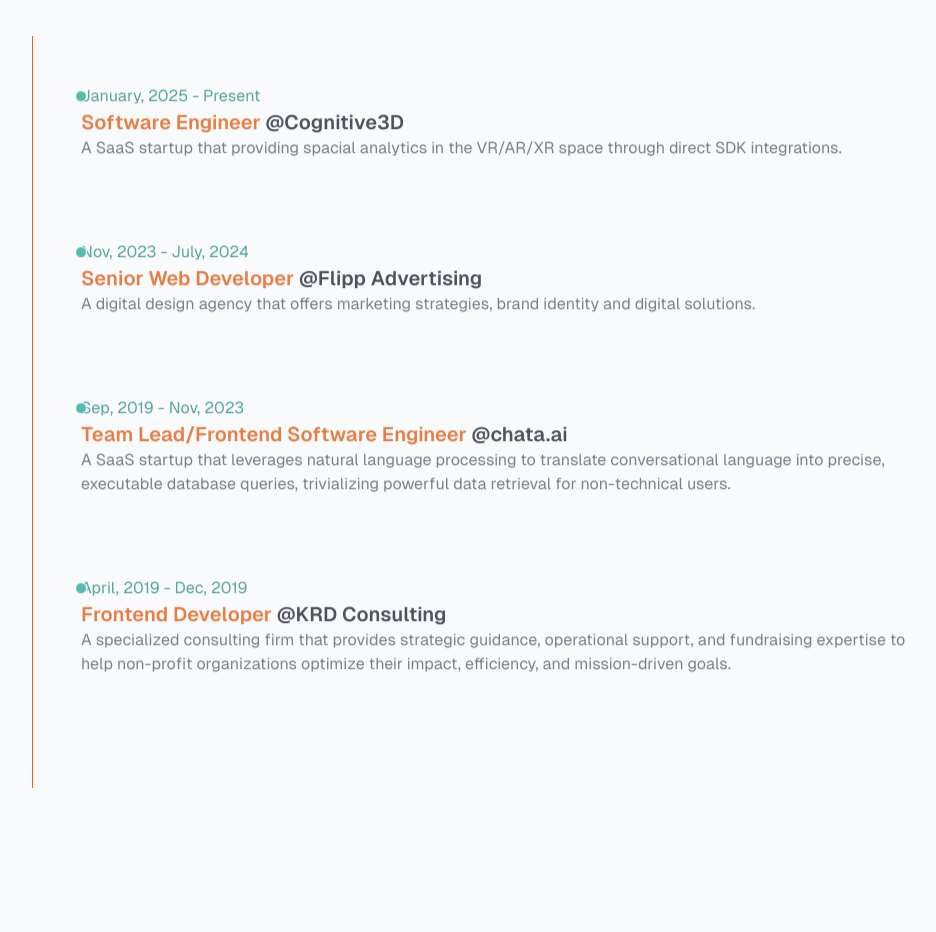
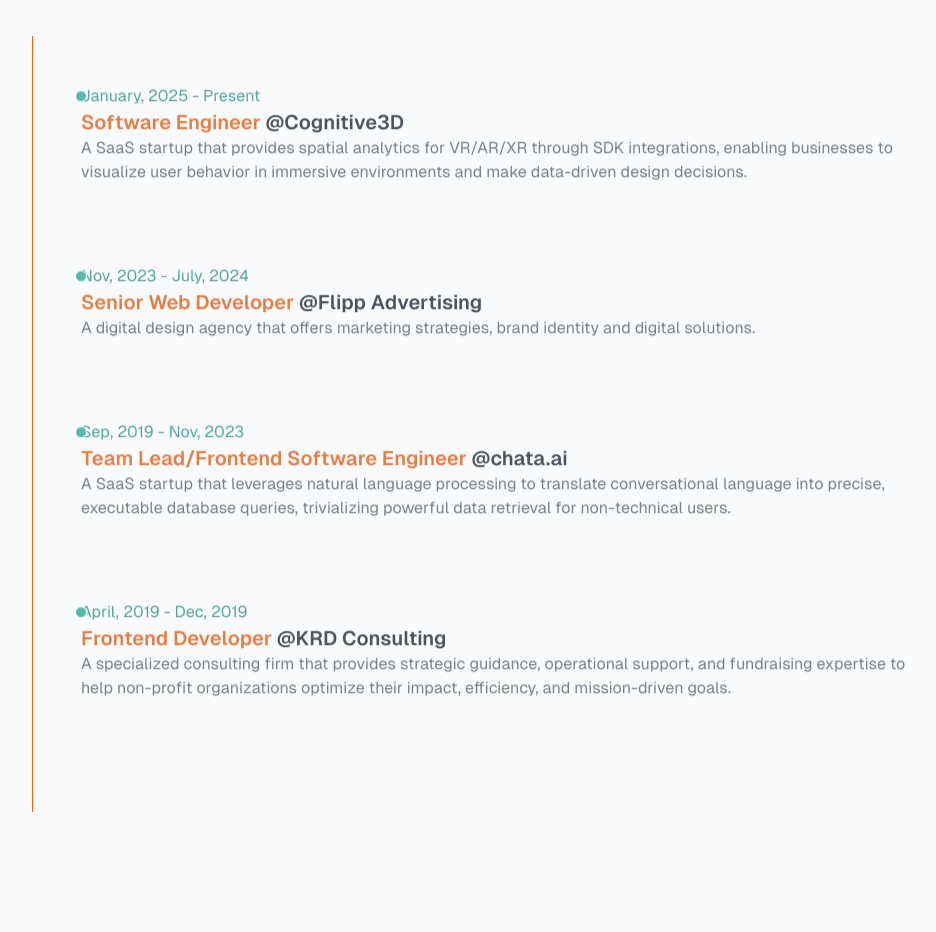
Before and after one commit to benWozak/portfolio-v2, a Next.js app: page / in a window 1280 px wide. Shown: the part 1340-2272 px from the top of the page, without its empty margins (160-1096 px from the left). Built offline with nearby package versions, Linux system fonts and the light colour scheme; no server answers.

Commit message:
upgraded next/react and changed some styles

```diff
--- a/package.json
+++ b/package.json
@@ -14,10 +14,10 @@
     "@vercel/analytics": "^1.5.0",
     "framer-motion": "^11.12.0",
     "lucide-react": "^0.462.0",
-    "next": "15.0.3",
+    "next": "^15.2.3",
     "next-themes": "^0.4.3",
-    "react": "19.0.0-rc-66855b96-20241106",
-    "react-dom": "19.0.0-rc-66855b96-20241106",
+    "react": "^19.0.0",
+    "react-dom": "^19.0.0",
     "react-icons": "^5.3.0",
     "zod": "^3.23.8"
   },
--- a/src/app/components/content/Experience.tsx
+++ b/src/app/components/content/Experience.tsx
@@ -21,7 +21,7 @@
     company: "Cognitive3D",
     role: "Software Engineer",
     description:
-      "A SaaS startup that providing spacial analytics in the VR/AR/XR space through direct SDK integrations.",
+      "A SaaS startup that provides spatial analytics for VR/AR/XR through SDK integrations, enabling businesses to visualize user behavior in immersive environments and make data-driven design decisions.",
   },
   {
     time: "Nov, 2023 - July, 2024",
@@ -50,12 +50,11 @@
   return (
     <motion.li className="mb-8 ms-8 lg:mb-20 lg:ms-12" variants={itemVariants}>
       <div className="absolute w-3 h-3 bg-secondary-700 rounded-full mt-1.5 -start-1.5 border border-white dark:border-gray-900 dark:bg-secondary-500"></div>
-      <time className="mb-1 text-sm lg:text-base font-normal leading-none text-secondary-800 dark:text-secondary-500/70">
+      <time className="mb-1 text-sm lg:text-base font-normal leading-none text-secondary-800 dark:text-secondary-500">
         {time}
       </time>
       <h3 className="text-lg lg:text-xl font-semibold text-gray-900 dark:text-white">
-        <span className="text-primary dark:text-secondary-500">{role}</span>{" "}
-        {"@"}
+        <span className="text-primary dark:text-primary-500">{role}</span> {"@"}
         {company}
       </h3>
       <p className="mb-4 text-sm lg:text-base font-normal text-gray-600 dark:text-gray-200">
```
Also changed, not shown: 1 other file (tests, documents, lock files or other folders).
